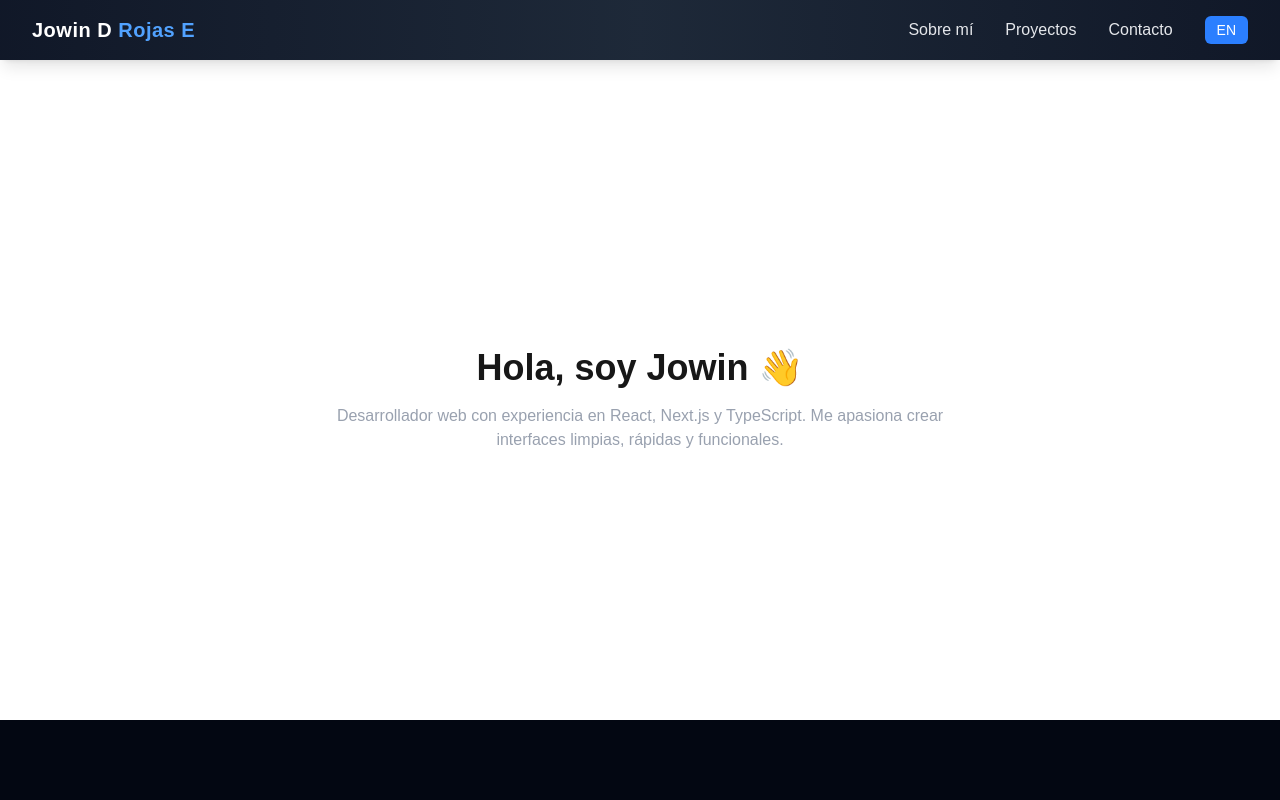
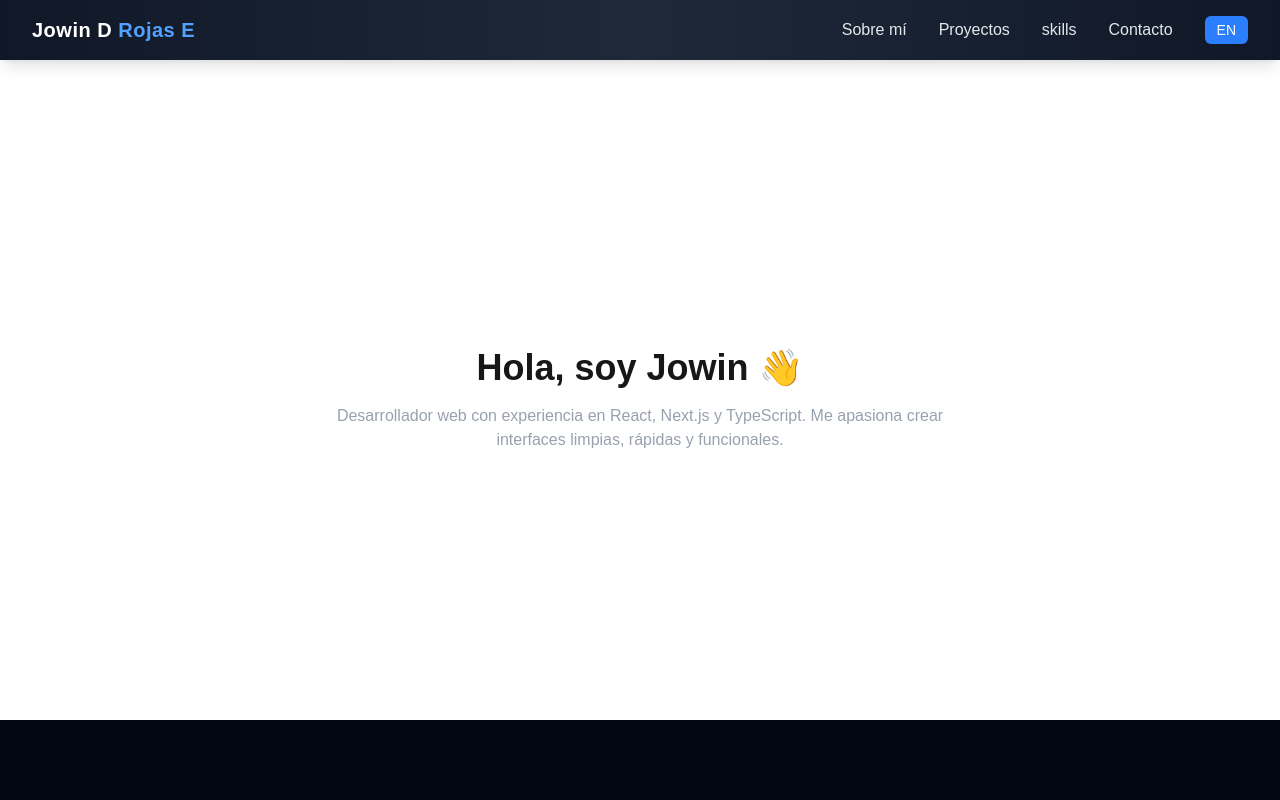
Before and after one commit to JowinRojas/jdreportfolio, a Next.js app: page / in a window 1280 px wide. Shown: the top 800 px of the page. Built offline with nearby package versions, Linux system fonts and the light colour scheme.

Commit message:
opcion a navbar
se agrega la opcion de skills a la navbar

```diff
--- a/components/Navbar.tsx
+++ b/components/Navbar.tsx
@@ -9,7 +9,7 @@ export default function Navbar() {
   const { t, toggleLanguage, language } = useLanguage()
   const [menuOpen, setMenuOpen] = useState(false)
 
-  const sections = ["about", "projects", "contact"]
+  const sections = ["about", "projects", "skills", "contact"]
 
   return (
     <nav className="fixed top-0 left-0 w-full z-50 bg-gradient-to-r from-gray-900 via-gray-800 to-gray-900 text-gray-200 shadow-lg px-6 md:px-8 py-4 flex justify-between items-center">
```
